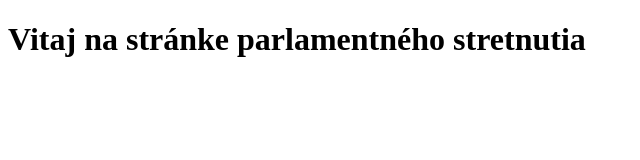
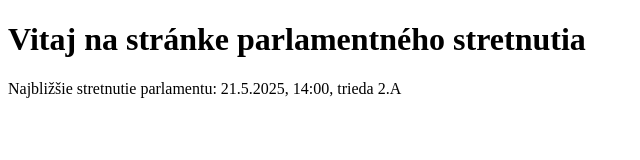
Before and after one commit to dianeckaa/parlament-datum, a plain HTML site: page index.html in a window 1280 px wide. Shown: the whole page, without its empty margins (0-640 px from the left). Drawn offline with Linux system fonts and the light colour scheme.

Commit message:
index.html

```diff
--- a/index.html
+++ b/index.html
@@ -1,10 +1,25 @@
 <!DOCTYPE html>
 <html lang="sk">
 <head>
-    <meta charset="UTF-8">
+  <meta charset="UTF-8" />
   <title>Parlamentné stretnutie</title>
 </head>
 <body>
   <h1>Vitaj na stránke parlamentného stretnutia</h1>
+  <p id="info">Načítavam údaje...</p>
+
+  <script>
+    fetch('stretnutie.json')
+      .then(response => response.json())
+      .then(data => {
+        const { datum, cas, miesto } = data;
+        document.getElementById('info').textContent =
+          `Najbližšie stretnutie parlamentu: ${datum}, ${cas}, ${miesto}`;
+      })
+      .catch(error => {
+        document.getElementById('info').textContent = 'Nepodarilo sa načítať dáta.';
+        console.error(error);
+      });
+  </script>
 </body>
 </html>
```
Lines whose indentation alone changed are shown as unchanged.
